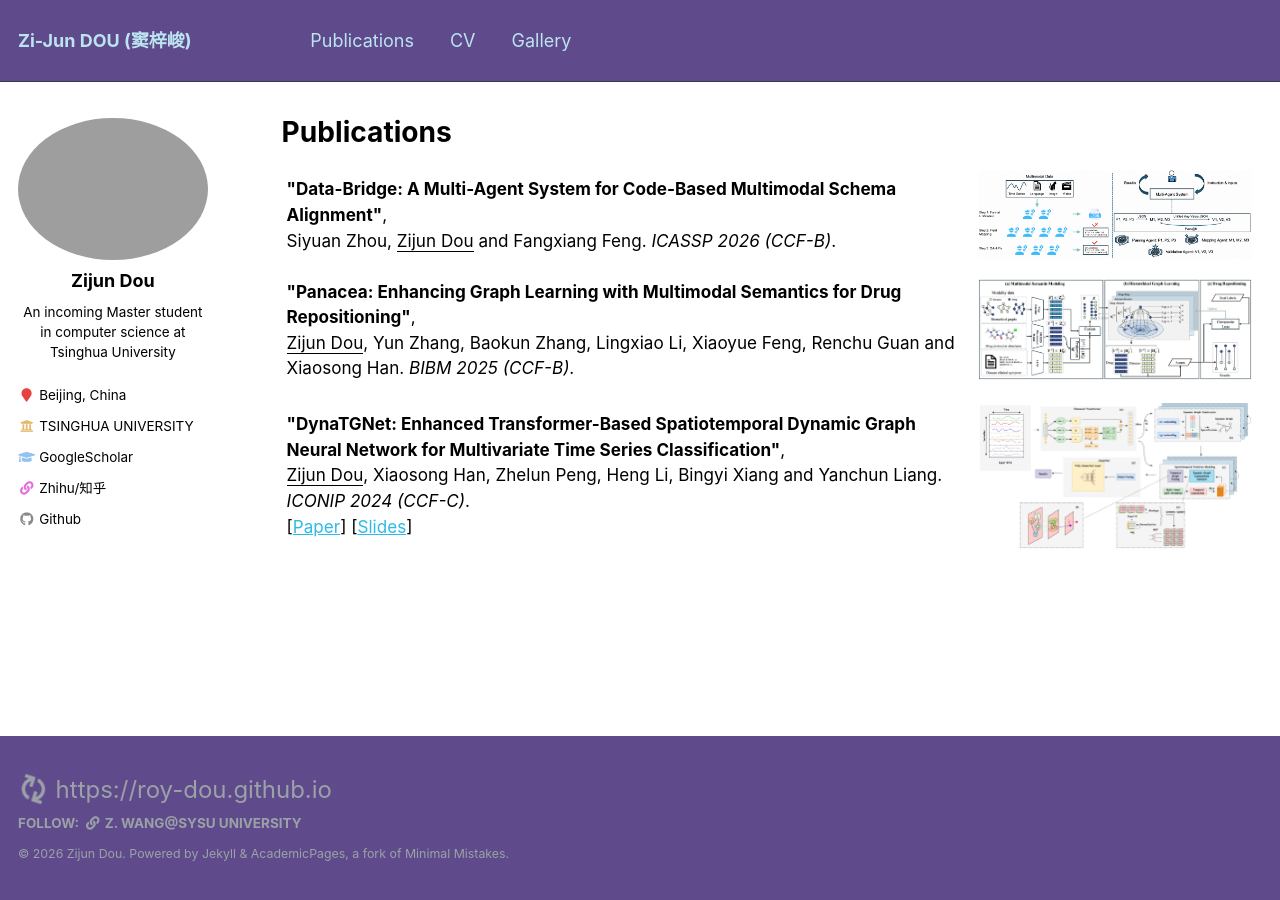
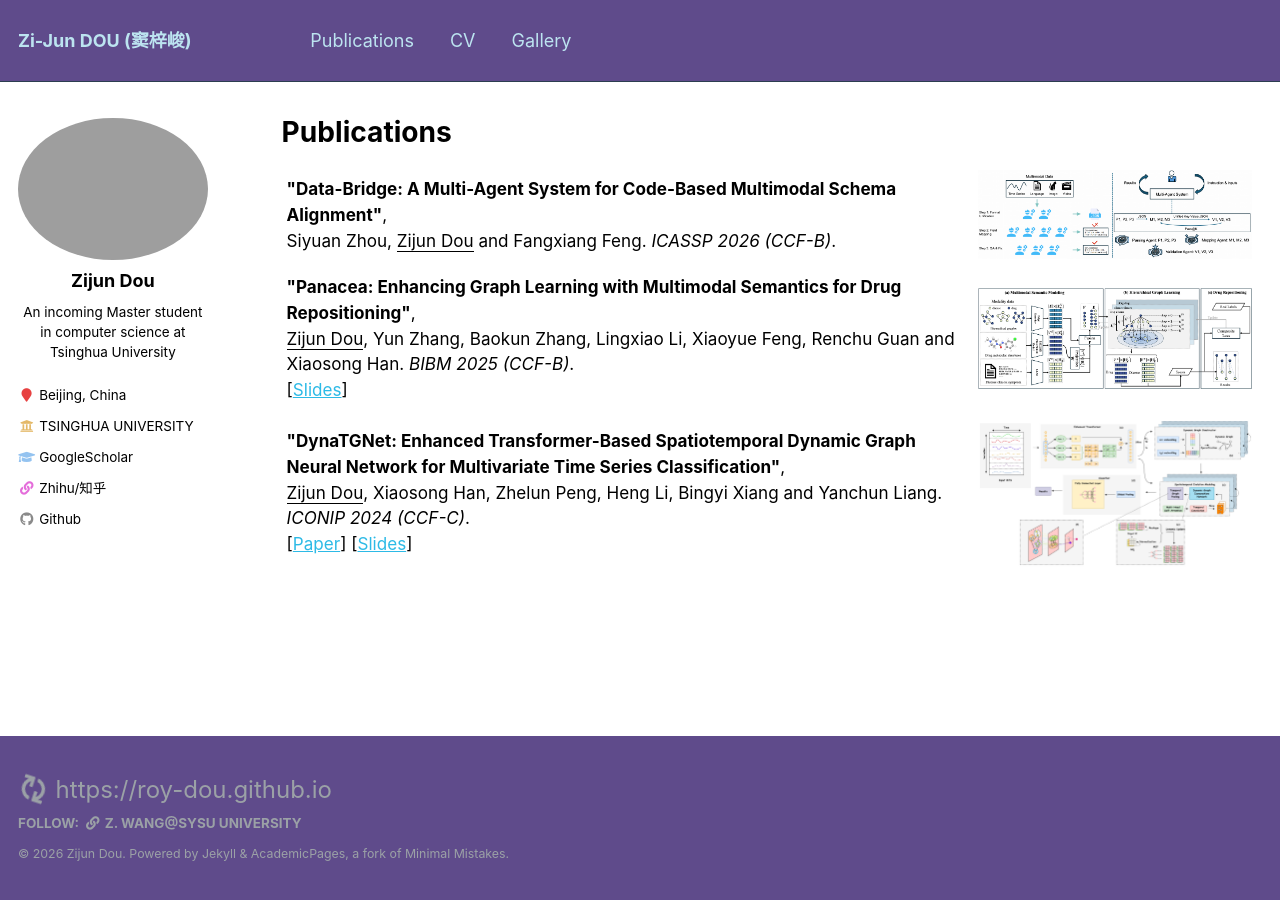
Before and after one commit to ROY-DOU/ROY-DOU.github.io, a Jekyll site: the page built from _pages/publications.md, in a window 1280 px wide. Built offline with Jekyll 4.4.1, drawn with Linux system fonts in a browser that asks for light colours.

Commit message:
update panacea

```diff
--- a/_pages/publications.md
+++ b/_pages/publications.md
@@ -38,6 +38,7 @@ author_profile: true
       <br>
       <u>Zijun Dou</u>, Yun Zhang, Baokun Zhang, Lingxiao Li, Xiaoyue Feng, Renchu Guan and Xiaosong Han. <i>BIBM 2025 (CCF-B)</i>.
       <br>
+      [<a href="../resource/BIBM 2025 Presentation.pdf">Slides</a>]
     </td>
     <td style="padding:10px;width:30%;vertical-align:middle;border-right:none;border-bottom:none;">
       <a href="/images/panacea.png">
```
Also changed, not shown: images/panacea.png, 3 other files.
